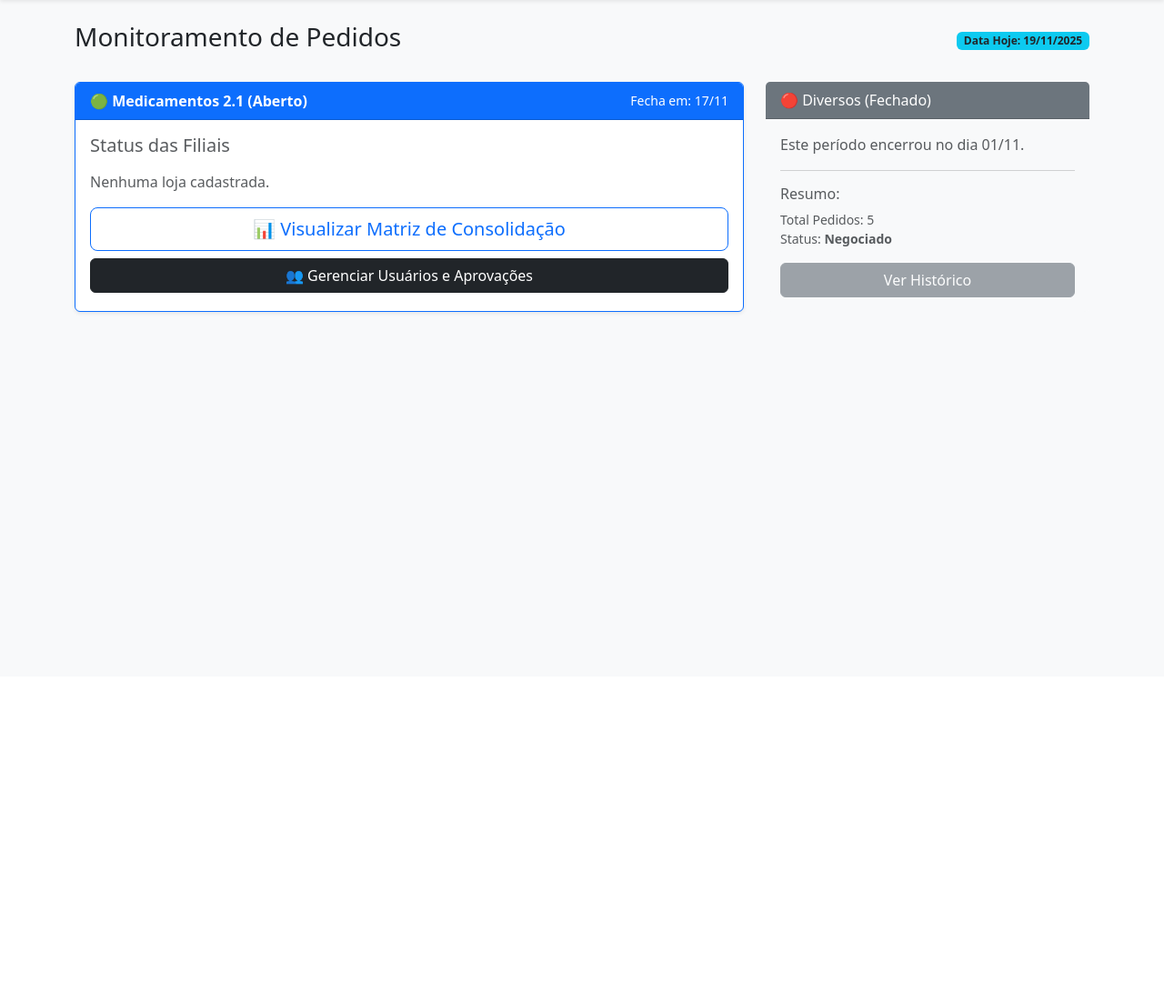
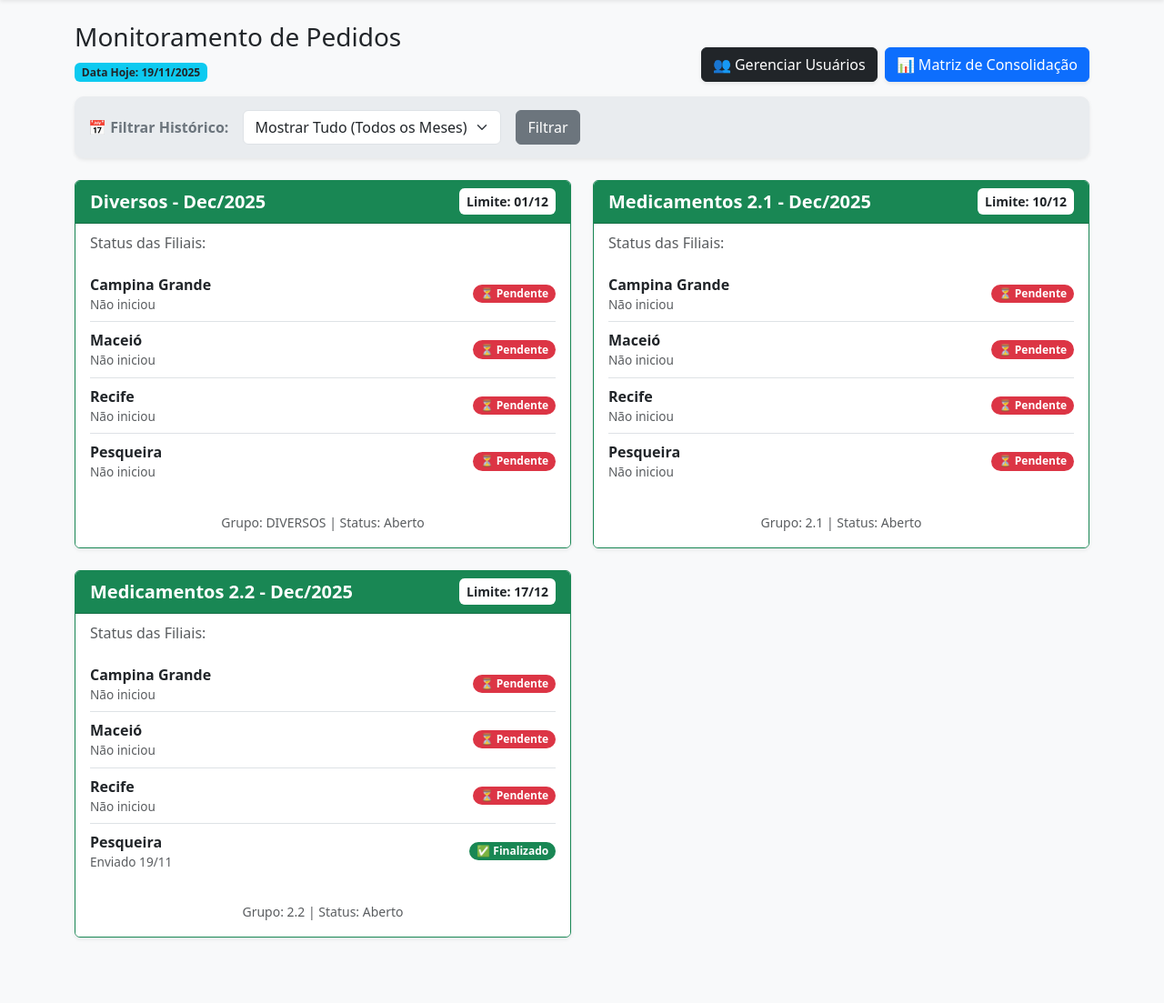
Before and after one commit to paulohenriquemlf896-bit/Centralizador_compras, a Flask app: page /dashboard/admin in a window 1280 px wide. Shown: the part 56-1159 px from the top of the page at 91% size. Before the commit the page ends 402 px from the top, so only its background shows below. Run offline with Flask 3, Linux system fonts and the light colour scheme; a user stored in the database is signed in; data comes from the database, SQL or seed files in the repository; both versions use the stored data as it was before the commit.

Commit message:
adcionado as funções novas na tela de dahboard de gestor!

```diff
--- a/app.py
+++ b/app.py
@@ -289,29 +289,62 @@ def pedido_form(periodo_id, laboratorio):
 def dashboard_admin():
     if 'usuario_id' not in session: return redirect(url_for('login'))
 
-    # Mostra TODOS os períodos (incluindo os passados para histórico)
-    # Aqui você poderia colocar um filtro para mostrar só os últimos 3 meses, etc.
-    periodos = Periodo.query.order_by(Periodo.ano.desc(), Periodo.mes.desc(), Periodo.data_limite).all()
+    # 1. PREPARAÇÃO DO FILTRO DE MESES
+    # Pega todos os períodos para montar o dropdown de opções (ex: Nov/2025, Dez/2025)
+    todos_periodos = Periodo.query.order_by(Periodo.ano.desc(), Periodo.mes.desc()).all()
+    opcoes_meses = []
+    meses_vistos = set()
+
+    # Dicionário para nome dos meses em Português
+    nomes_meses = {1: 'Janeiro', 2: 'Fevereiro', 3: 'Março', 4: 'Abril', 5: 'Maio', 6: 'Junho',
+                   7: 'Julho', 8: 'Agosto', 9: 'Setembro', 10: 'Outubro', 11: 'Novembro', 12: 'Dezembro'}
+
+    for p in todos_periodos:
+        chave = f"{p.mes}-{p.ano}" # Ex: "11-2025"
+        if chave not in meses_vistos:
+            opcoes_meses.append({
+                'valor': chave,
+                'texto': f"{nomes_meses[p.mes]}/{p.ano}"
+            })
+            meses_vistos.add(chave)
+
+    # 2. APLICA O FILTRO (SE O USUÁRIO ESCOLHEU ALGUM)
+    filtro_atual = request.args.get('filtro_data') # Vem da URL ?filtro_data=11-2025
+
+    query = Periodo.query
+    if filtro_atual:
+        mes_f, ano_f = filtro_atual.split('-')
+        query = query.filter_by(mes=int(mes_f), ano=int(ano_f))
+
+    # Ordena para mostrar os mais recentes primeiro
+    periodos_filtrados = query.order_by(Periodo.ano.desc(), Periodo.mes.desc(), Periodo.data_limite).all()
+
+    # 3. MONTA OS DADOS DO PAINEL (IGUAL ANTES, MAS USANDO A LISTA FILTRADA)
     todas_lojas = Loja.query.all()
+    dados_painel = []
 
-    dados_painel = []
-    for p in periodos:
+    for p in periodos_filtrados:
         status_lojas = []
         for loja in todas_lojas:
             pedido = Pedido.query.filter_by(loja_id=loja.id, periodo_id=p.id).order_by(Pedido.id.desc()).first()
             info = { 'nome': loja.nome, 'cor': 'danger', 'texto': '⏳ Pendente', 'detalhe': 'Não iniciou' }
+
             if pedido:
                 if pedido.status == 'Enviado':
                     info.update({'cor': 'success', 'texto': '✅ Finalizado', 'detalhe': f"Enviado {pedido.data_alteracao.strftime('%d/%m')}"})
                 elif pedido.status == 'Aberto':
                     qtd = ItemPedido.query.filter_by(pedido_id=pedido.id).count()
                     if qtd > 0: info.update({'cor': 'warning text-dark', 'texto': '✏️ Editando', 'detalhe': 'Em andamento'})
+
             status_lojas.append(info)
+
         dados_painel.append({'periodo': p, 'lojas': status_lojas})
 
     return render_template('dashboard_admin.html',
                            nome=session['nome'],
                            dados_painel=dados_painel,
+                           opcoes_meses=opcoes_meses, # Envia opções pro HTML
+                           filtro_atual=filtro_atual, # Envia a escolha atual pro HTML
                            data_hoje=datetime.now().strftime('%d/%m/%Y'))
 
 @app.route('/admin/consolidacao')
--- a/templates/dashboard_admin.html
+++ b/templates/dashboard_admin.html
@@ -4,6 +4,11 @@
     <meta charset="UTF-8">
     <title>Painel Admin - Central de Compras</title>
     <link href="https://cdn.jsdelivr.net/npm/bootstrap@5.3.0/dist/css/bootstrap.min.css" rel="stylesheet">
+    <style>
+        .card-periodo { transition: all 0.3s; }
+        .card-periodo:hover { transform: translateY(-2px); box-shadow: 0 0.5rem 1rem rgba(0,0,0,0.15)!important; }
+        .filter-bar { background-color: #e9ecef; border-radius: 10px; padding: 15px; }
+    </style>
 </head>
 <body class="bg-light">
 
@@ -19,69 +24,95 @@
         </div>
     </nav>
 
-    <div class="container">
-        <div class="d-flex justify-content-between align-items-center mb-4">
-            <h3>Monitoramento de Pedidos</h3>
-            <span class="badge bg-info text-dark">Data Hoje: {{ data_hoje }}</span>
+    <div class="container pb-5">
+
+        <div class="d-flex justify-content-between align-items-end mb-3">
+            <div>
+                <h3>Monitoramento de Pedidos</h3>
+                <span class="badge bg-info text-dark">Data Hoje: {{ data_hoje }}</span>
+            </div>
+            <div class="d-flex gap-2">
+                <a href="{{ url_for('admin_usuarios') }}" class="btn btn-dark shadow-sm">
+                    👥 Gerenciar Usuários
+                </a>
+                <a href="{{ url_for('consolidacao_pedidos') }}" class="btn btn-primary shadow-sm">
+                    📊 Matriz de Consolidação
+                </a>
+            </div>
         </div>
 
+        <div class="filter-bar mb-4 shadow-sm">
+            <form method="GET" class="row g-3 align-items-center">
+                <div class="col-auto">
+                    <label class="fw-bold text-secondary">📅 Filtrar Histórico:</label>
+                </div>
+                <div class="col-auto">
+                    <select name="filtro_data" class="form-select">
+                        <option value="">Mostrar Tudo (Todos os Meses)</option>
+                        {% for op in opcoes_meses %}
+                            <option value="{{ op.valor }}" {{ 'selected' if filtro_atual == op.valor else '' }}>
+                                {{ op.texto }}
+                            </option>
+                        {% endfor %}
+                    </select>
+                </div>
+                <div class="col-auto">
+                    <button type="submit" class="btn btn-secondary">Filtrar</button>
+                    {% if filtro_atual %}
+                        <a href="{{ url_for('dashboard_admin') }}" class="btn btn-outline-danger ms-1">❌ Limpar</a>
+                    {% endif %}
+                </div>
+            </form>
+        </div>
+
+        {% if not dados_painel %}
+            <div class="alert alert-warning text-center p-5">
+                <h4>Nenhum período encontrado para este filtro.</h4>
+                <a href="{{ url_for('dashboard_admin') }}">Ver todos</a>
+            </div>
+        {% endif %}
+
         <div class="row">
+            {% for item in dados_painel %}
+            <div class="col-md-6 mb-4">
+                <div class="card h-100 shadow-sm card-periodo {{ 'border-secondary' if not item.periodo.ativo else 'border-success' }}">
 
-            <div class="col-md-8 mb-4">
-                <div class="card border-primary shadow-sm h-100">
-                    <div class="card-header bg-primary text-white d-flex justify-content-between align-items-center">
-                        <span class="fw-bold">🟢 Medicamentos 2.1 (Aberto)</span>
-                        <small>Fecha em: 17/11</small>
+                    <div class="card-header d-flex justify-content-between align-items-center
+                        {{ 'bg-secondary' if not item.periodo.ativo else 'bg-success' }} text-white">
+                        <span class="fw-bold fs-5">{{ item.periodo.nome }}</span>
+                        <small class="bg-white text-dark px-2 py-1 rounded fw-bold">
+                            Limite: {{ item.periodo.data_limite.strftime('%d/%m') }}
+                        </small>
                     </div>
+
                     <div class="card-body">
-                        <h5 class="card-title text-muted mb-3">Status das Filiais</h5>
-
-                        {% if status_lojas %}
-                        <ul class="list-group mb-4">
-                            {% for loja in status_lojas %}
-                            <li class="list-group-item d-flex justify-content-between align-items-center">
+                        <h6 class="card-subtitle mb-3 text-muted">Status das Filiais:</h6>
+                        {% if item.lojas %}
+                        <ul class="list-group list-group-flush">
+                            {% for loja in item.lojas %}
+                            <li class="list-group-item d-flex justify-content-between align-items-center px-0">
                                 <div>
                                     <strong>{{ loja.nome }}</strong>
-                                    <div class="small text-muted">{{ loja.detalhe }}</div>
+                                    <div class="small text-muted" style="font-size: 0.85rem;">{{ loja.detalhe }}</div>
                                 </div>
                                 <span class="badge bg-{{ loja.cor }} rounded-pill">{{ loja.texto }}</span>
                             </li>
                             {% endfor %}
                         </ul>
                         {% else %}
-                            <p class="text-muted">Nenhuma loja cadastrada.</p>
+                            <p class="text-muted small">Nenhuma loja cadastrada.</p>
                         {% endif %}
+                    </div>
 
-                        <div class="d-grid gap-2">
-                            <a href="{{ url_for('consolidacao_pedidos') }}" class="btn btn-outline-primary btn-lg">
-                                📊 Visualizar Matriz de Consolidação
-                            </a>
-                            <a href="{{ url_for('admin_usuarios') }}" class="btn btn-dark">
-                                👥 Gerenciar Usuários e Aprovações
-                            </a>
-                        </div>
+                    <div class="card-footer bg-white text-center border-0 pb-3">
+                        <small class="text-muted">
+                            Grupo: {{ item.periodo.grupo_filtro }} |
+                            Status: {{ 'Aberto' if item.periodo.ativo else 'Fechado' }}
+                        </small>
                     </div>
                 </div>
             </div>
-
-            <div class="col-md-4 mb-4">
-                <div class="card bg-light border-0 h-100">
-                    <div class="card-header bg-secondary text-white">
-                        🔴 Diversos (Fechado)
-                    </div>
-                    <div class="card-body text-muted">
-                        <p>Este período encerrou no dia 01/11.</p>
-                        <hr>
-                        <h6>Resumo:</h6>
-                        <ul class="list-unstyled small">
-                            <li>Total Pedidos: 5</li>
-                            <li>Status: <strong>Negociado</strong></li>
-                        </ul>
-                        <button class="btn btn-secondary w-100" disabled>Ver Histórico</button>
-                    </div>
-                </div>
-            </div>
-
+            {% endfor %}
         </div>
     </div>
 
```
Also changed, not shown: instance/banco_dados.db (deleted).
